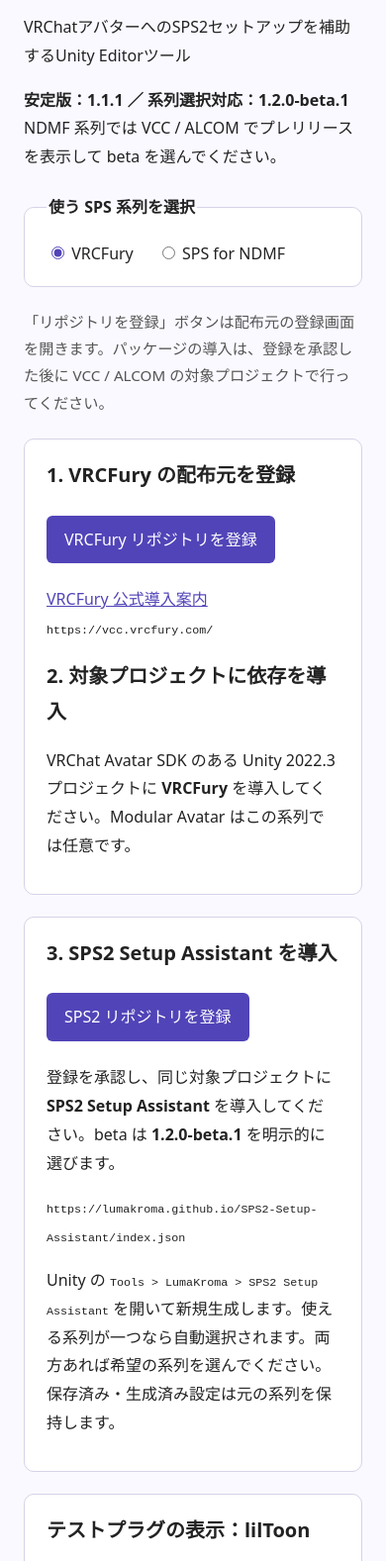
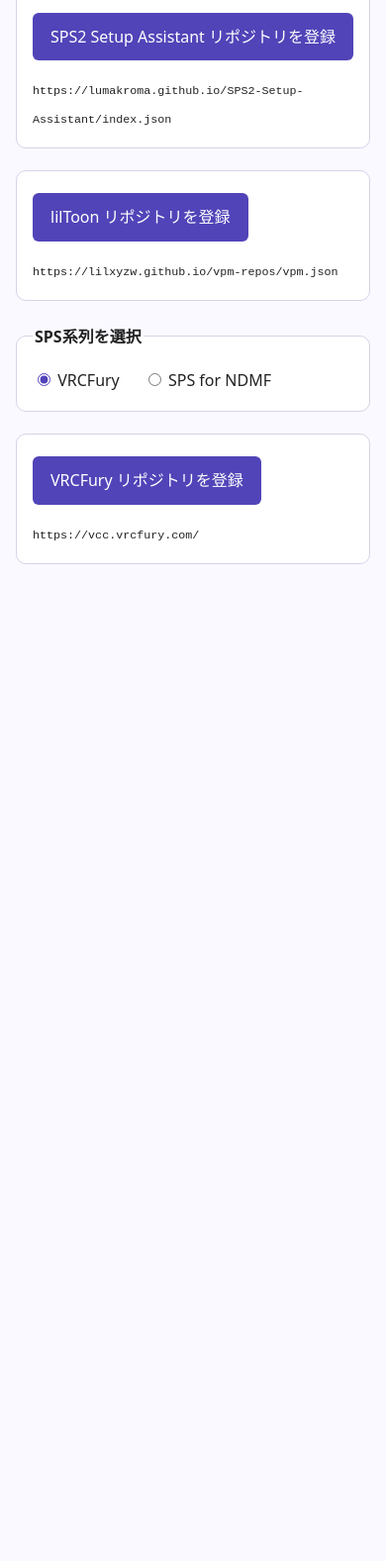
Before and after one commit to LumaKroma/SPS2-Setup-Assistant, a plain HTML site: page Website/index.html in a window 390 px wide. Shown: the part 114-1691 px from the top of the page at 99% size. After the commit the page ends 844 px from the top, so only its background shows below. Drawn offline with Linux system fonts and the light colour scheme.

Commit message:
docs: simplify repository registration page

```diff
--- a/Website/index.html
+++ b/Website/index.html
@@ -2,38 +2,32 @@
 <html lang="ja">
 <head><meta charset="utf-8"><meta name="viewport" content="width=device-width,initial-scale=1">
 <title>SPS2 Setup Assistant — 導入</title>
-<style>body{font-family:system-ui,sans-serif;max-width:760px;margin:48px auto;padding:0 24px;line-height:1.8;color:#222;background:#faf9ff}a{color:#5144b8}.button{display:inline-block;margin:6px 10px 6px 0;padding:10px 18px;background:#5144b8;color:white;border-radius:6px;text-decoration:none}fieldset,section{border:1px solid #d7d2e8;border-radius:10px;padding:18px 22px;margin:22px 0;background:white}legend{font-weight:bold}label{display:inline-block;margin-right:24px;cursor:pointer}input{accent-color:#5144b8}code{overflow-wrap:anywhere;font-size:.9em}.note{color:#555;font-size:.95em}[hidden]{display:none}h2{font-size:1.25rem;margin-top:0}:focus-visible{outline:3px solid #c35f00;outline-offset:3px}</style>
+<style>body{font-family:system-ui,sans-serif;max-width:760px;margin:48px auto;padding:0 24px;line-height:1.8;color:#222;background:#faf9ff}a{color:#5144b8}.button{display:inline-block;box-sizing:border-box;max-width:100%;margin:6px 0;padding:10px 18px;background:#5144b8;color:white;border-radius:6px;text-decoration:none;overflow-wrap:anywhere}fieldset,section{border:1px solid #d7d2e8;border-radius:10px;padding:18px 22px;margin:22px 0;background:white}legend{font-weight:bold}.choices{display:flex;flex-wrap:wrap;gap:12px 24px}label{cursor:pointer}input{accent-color:#5144b8}p{margin:8px 0 0}code{overflow-wrap:anywhere;font-size:.9em}.repository+.repository{margin-top:22px}[hidden]{display:none}:focus-visible{outline:3px solid #c35f00;outline-offset:3px}@media(max-width:480px){body{margin:24px auto;padding:0 16px}fieldset,section{padding:16px}}</style>
 </head><body>
 <h1>SPS2 Setup Assistant</h1>
-<p>VRChatアバターへのSPS2セットアップを補助するUnity Editorツール</p>
-<p><strong>安定版：1.1.1 ／ 系列選択対応：1.2.0-beta.1</strong><br>NDMF 系列では VCC / ALCOM でプレリリースを表示して beta を選んでください。</p>
-<fieldset><legend>使う SPS 系列を選択</legend><label><input type="radio" name="family" value="fury" checked> VRCFury</label><label><input type="radio" name="family" value="ndmf"> SPS for NDMF</label></fieldset>
-<p class="note">「リポジトリを登録」ボタンは配布元の登録画面を開きます。パッケージの導入は、登録を承認した後に VCC / ALCOM の対象プロジェクトで行ってください。</p>
-<section id="fury" aria-label="VRCFury 系列の導入">
-<h2>1. VRCFury の配布元を登録</h2>
+<section id="assistant" aria-label="SPS2 Setup Assistant">
+<a class="button" href="vcc://vpm/addRepo?url=https%3A%2F%2Flumakroma.github.io%2FSPS2-Setup-Assistant%2Findex.json">SPS2 Setup Assistant リポジトリを登録</a>
+<p><code>https://lumakroma.github.io/SPS2-Setup-Assistant/index.json</code></p>
+</section>
+<section id="liltoon" aria-label="lilToon">
+<a class="button" href="vcc://vpm/addRepo?url=https%3A%2F%2Flilxyzw.github.io%2Fvpm-repos%2Fvpm.json">lilToon リポジトリを登録</a>
+<p><code>https://lilxyzw.github.io/vpm-repos/vpm.json</code></p>
+</section>
+<fieldset><legend>SPS系列を選択</legend><div class="choices"><label><input type="radio" name="family" value="fury" checked> VRCFury</label><label><input type="radio" name="family" value="ndmf"> SPS for NDMF</label></div></fieldset>
+<section id="fury" aria-label="VRCFury">
 <a class="button" href="vcc://vpm/addRepo?url=https%3A%2F%2Fvcc.vrcfury.com%2F">VRCFury リポジトリを登録</a>
-<p><a href="https://vrcfury.com/download/">VRCFury 公式導入案内</a><br><code>https://vcc.vrcfury.com/</code></p>
-<h2>2. 対象プロジェクトに依存を導入</h2><p>VRChat Avatar SDK のある Unity 2022.3 プロジェクトに <strong>VRCFury</strong> を導入してください。Modular Avatar はこの系列では任意です。</p>
+<p><code>https://vcc.vrcfury.com/</code></p>
 </section>
-<section id="ndmf" aria-label="NDMF 系列の導入" hidden>
-<h2>1. SPS for NDMF と MA / NDMF の配布元を登録</h2>
+<section id="ndmf" aria-label="SPS for NDMF" hidden>
+<div class="repository">
 <a class="button" href="vcc://vpm/addRepo?url=https%3A%2F%2Fspsndmf.vpm.nrzk.net%2Findex.json">SPS for NDMF リポジトリを登録</a>
-<a class="button" href="vcc://vpm/addRepo?url=https%3A%2F%2Fvpm.nadena.dev%2Fvpm.json">MA / NDMF リポジトリを登録</a>
-<p><a href="https://spsndmf.nrzk.net/guides/install/">SPS for NDMF 公式導入案内</a><br><code>https://spsndmf.vpm.nrzk.net/index.json</code><br><code>https://vpm.nadena.dev/vpm.json</code></p>
-<h2>2. 対象プロジェクトに依存を導入</h2><p>VRChat Avatar SDK のある Unity 2022.3 プロジェクトに <strong>SPS for NDMF 1.1430.0</strong>、<strong>Modular Avatar 1.18.1 以上・2 未満</strong>、<strong>NDMF 1.11 以上・2 未満</strong>を導入してください。新規セットアップに Fury 本体・VRCFury Stub・Migrator は不要です。</p>
+<p><code>https://spsndmf.vpm.nrzk.net/index.json</code></p>
+</div>
+<div class="repository">
+<a class="button" href="vcc://vpm/addRepo?url=https%3A%2F%2Fvpm.nadena.dev%2Fvpm.json">Modular Avatar / NDMF リポジトリを登録</a>
+<p><code>https://vpm.nadena.dev/vpm.json</code></p>
+</div>
 </section>
-<section><h2>3. SPS2 Setup Assistant を導入</h2>
-<a class="button" href="vcc://vpm/addRepo?url=https%3A%2F%2Flumakroma.github.io%2FSPS2-Setup-Assistant%2Findex.json">SPS2 リポジトリを登録</a>
-<p>登録を承認し、同じ対象プロジェクトに <strong>SPS2 Setup Assistant</strong> を導入してください。beta は <strong>1.2.0-beta.1</strong> を明示的に選びます。</p><p><code>https://lumakroma.github.io/SPS2-Setup-Assistant/index.json</code></p>
-<p>Unity の <code>Tools &gt; LumaKroma &gt; SPS2 Setup Assistant</code> を開いて新規生成します。使える系列が一つなら自動選択されます。両方あれば希望の系列を選んでください。保存済み・生成済み設定は元の系列を保持します。</p></section>
-<section><h2>テストプラグの表示：lilToon</h2><p>IcePop テストプラグを表示する場合は <strong>lilToon</strong> を別途導入してください。</p>
-<a class="button" href="vcc://vpm/addRepo?url=https%3A%2F%2Flilxyzw.github.io%2Fvpm-repos%2Fvpm.json">lilToon リポジトリを登録</a><p><code>https://lilxyzw.github.io/vpm-repos/vpm.json</code></p></section>
-<section><h2>unitypackage から導入する場合</h2><p>系列別インストーラーが、共通の SPS2 beta と選んだ系列の依存、表示用 lilToon を公式配布から取得します。依存本体は同梱しません。対象プロジェクトをバックアップしてから一つをインポートし、確認画面を読んでください。通信が必要です。</p>
-<a class="button" href="https://github.com/LumaKroma/SPS2-Setup-Assistant/releases/download/1.2.0-beta.1/SPS2-Setup-Assistant-1.2.0-beta.1-Fury-Installer.zip">Fury 向けインストーラー ZIP</a>
-<a class="button" href="https://github.com/LumaKroma/SPS2-Setup-Assistant/releases/download/1.2.0-beta.1/SPS2-Setup-Assistant-1.2.0-beta.1-NDMF-Installer.zip">NDMF 向けインストーラー ZIP</a>
-<p class="note">ZIP 内の unitypackage を使用します。既存依存は指定範囲に応じて解決されます。両方を使う必要はありません。旧 Assets 版からの移行は README の削除範囲を確認してください。</p></section>
-<p class="note">各依存のライセンスは SPS2 の MIT とは別です。SPS for NDMF を商用アバター制作・販売・寄付付きサービス等に使う場合は、改変版への依存・利用案内条件を確認してください。<a href="https://github.com/niriziki/VRCFury/blob/ndmf/LICENSE.md">SPS for NDMF のライセンス</a></p>
-<p><a href="https://github.com/LumaKroma/SPS2-Setup-Assistant#導入">詳しい導入・移行手順</a></p>
-<noscript><p>JavaScript が無効です。両系列の手順を表示しています。</p><style>#ndmf[hidden]{display:block}</style></noscript>
+<noscript><style>#ndmf[hidden]{display:block}</style></noscript>
 <script>document.querySelectorAll('input[name="family"]').forEach(input=>input.addEventListener('change',()=>{document.getElementById('fury').hidden=input.value!=='fury';document.getElementById('ndmf').hidden=input.value!=='ndmf';}));</script>
 </body></html>
```
